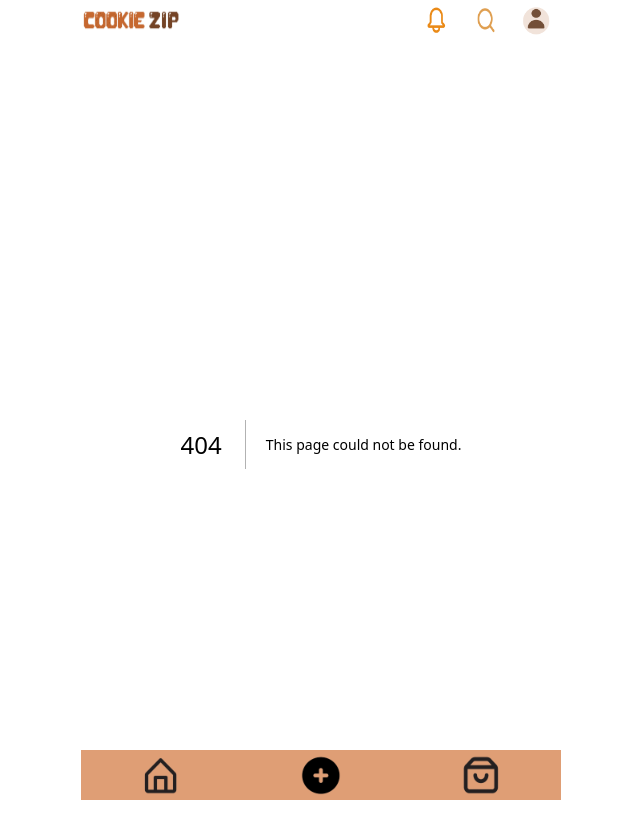
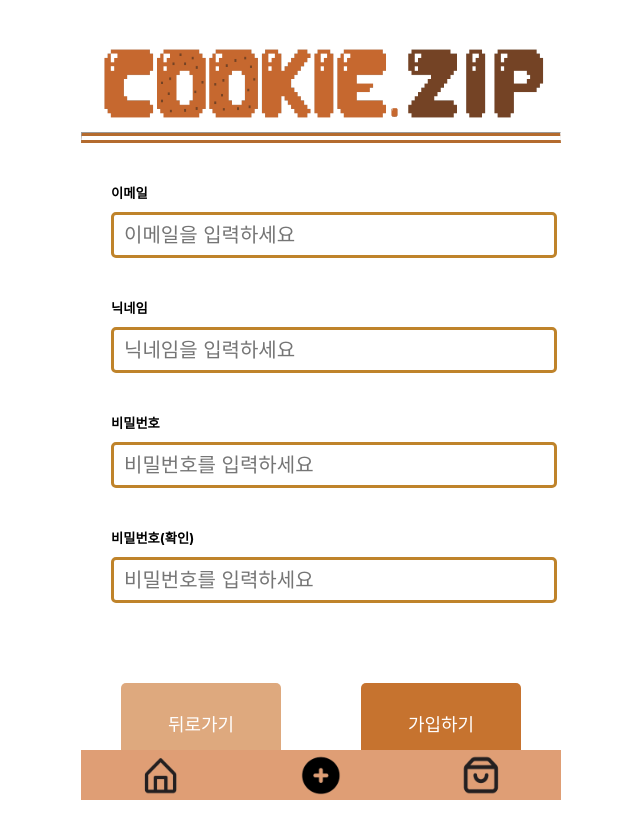
Before and after one commit to project-cookie-zip/cookie-zip, a Next.js app: page /sign in a window 1280 px wide. Before the commit this address had no page. Shown: the top 838 px of the page, without its empty margins (319-959 px from the left). Built offline with nearby package versions, Linux system fonts and the light colour scheme.

Commit message:
login&sign UI

```diff
--- /dev/null
+++ b/pages/sign/index.tsx
@@ -0,0 +1,109 @@
+import styled from "styled-components";
+import Image from "next/image";
+import Link from "next/link";
+
+export default function SignUp() {
+  return (
+    <div>
+      <Logo>
+        <Image src={require("../../src/images/thumbnail.png")} alt="알림" />
+      </Logo>
+      <Hr />
+
+      <Div>
+        <Text>이메일</Text>
+        <Input placeholder="이메일을 입력하세요" />
+      </Div>
+      <Div>
+        <Text>닉네임</Text>
+        <Input placeholder="닉네임을 입력하세요" />
+      </Div>
+      <Div>
+        <Text>비밀번호</Text>
+        <Input placeholder="비밀번호를 입력하세요" />
+      </Div>
+      <Div>
+        <Text>비밀번호(확인)</Text>
+        <Input placeholder="비밀번호를 입력하세요" />
+      </Div>
+      <ButtonDiv>
+        <Button>
+          <Link href="/login">
+            <ButtonText>뒤로가기</ButtonText>
+          </Link>
+        </Button>
+        <Button className="sign">
+          <ButtonText>가입하기</ButtonText>
+        </Button>
+      </ButtonDiv>
+    </div>
+  );
+}
+const Input = styled.input`
+  font-size: 20px;
+  margin: 0 auto;
+  padding: 0px 10px;
+  height: 5vh;
+  max-width: 480px;
+  width: 100%;
+  border: solid;
+  border-color: #bf832a;
+  border-radius: 5px;
+  outline: none;
+`;
+const Sign = styled.h5`
+  //padding: 20px;
+  //background-color: #9d6511;
+`;
+const Text = styled.h5`
+  margin: 10px 0px;
+`;
+const Div = styled.div`
+  margin: 40px 0px;
+  padding: 0px 30px;
+  justify-content: center;
+  align-items: center;
+`;
+const Logo = styled.div`
+  & img {
+    width: 100%;
+    height: 80px;
+    padding-left: 3px;
+  }
+  margin-top: 40px;
+`;
+const Hr = styled.hr`
+  border-bottom: 10px double #b46b2e;
+`;
+const ButtonDiv = styled.div`
+  margin: 40px 0px;
+  display: flex;
+  justify-content: center;
+  align-items: center;
+`;
+const Button = styled.button`
+  & a {
+    text-decoration: none;
+  }
+  margin: 40px 40px;
+  height: 80px;
+  width: 200px;
+  background-color: #dea97e;
+  border: solid;
+  border-color: transparent;
+  border-radius: 5px;
+  &:hover {
+    background-color: #c98d5c;
+  }
+  &.sign {
+    background-color: #c6732f;
+    &:hover {
+      background-color: #875227;
+    }
+  }
+`;
+const ButtonText = styled.p`
+  color: white;
+  font-size: 18px;
+  text-align: center;
+`;
--- a/src/components/layout/Layout.tsx
+++ b/src/components/layout/Layout.tsx
@@ -10,7 +10,7 @@ export const Layout = ({ children }: any) => {
   const [noLayout, setNoLayout] = useState(false);
 
   useEffect(() => {
-    pathname === "/login/login" || pathname === "/login/signup"
+    pathname === "/login" || pathname === "/sign"
       ? setNoLayout(true)
       : setNoLayout(false);
   }, [pathname]);
@@ -18,7 +18,10 @@ export const Layout = ({ children }: any) => {
   return (
     <>
       {noLayout ? (
-        <LayoutStyle>{children}</LayoutStyle>
+        <LayoutStyle>
+          {children}
+          <Footer />
+        </LayoutStyle>
       ) : (
         <LayoutStyle>
           <Header />
```
Also changed, not shown: pages/login/index.tsx (added, +115 -0 lines), pages/login/login.tsx (deleted, +0 -7 lines), pages/login/signup.tsx (deleted, +0 -7 lines), src/images/thumbnail.png (added).
